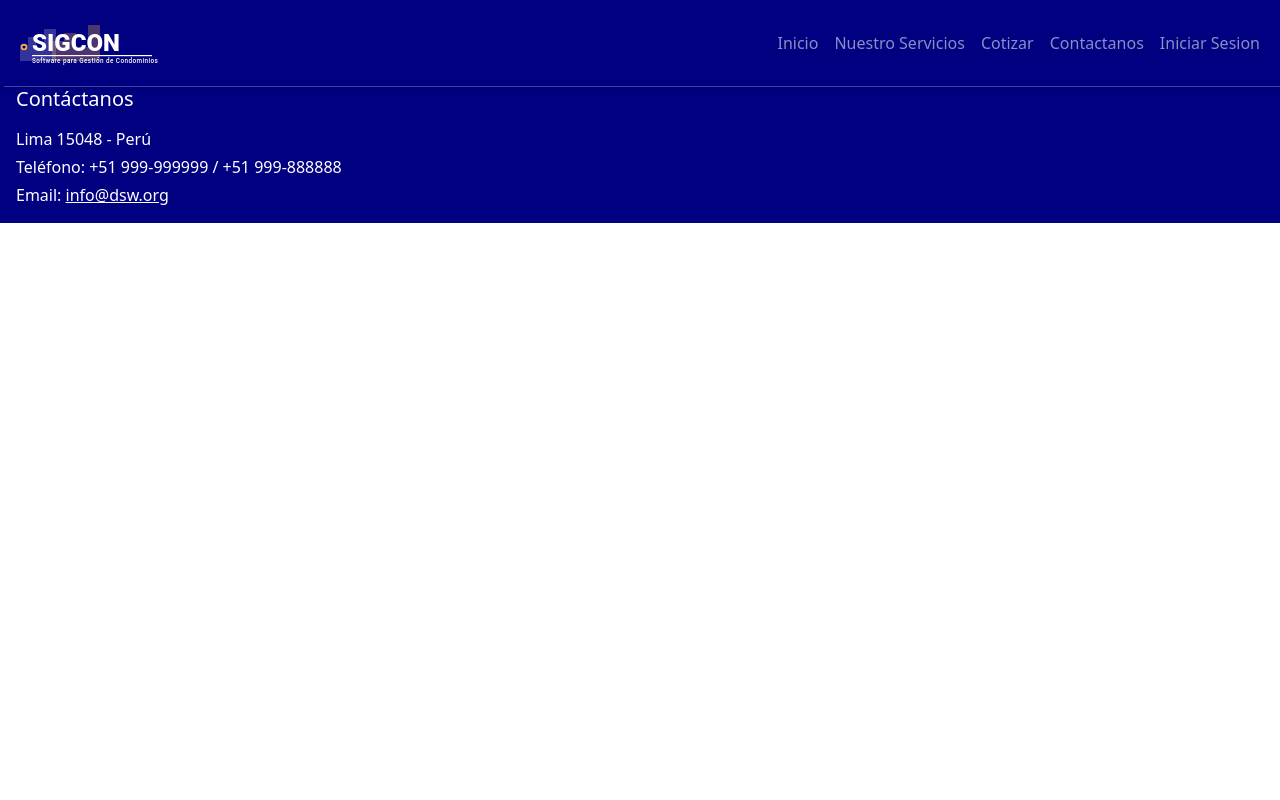
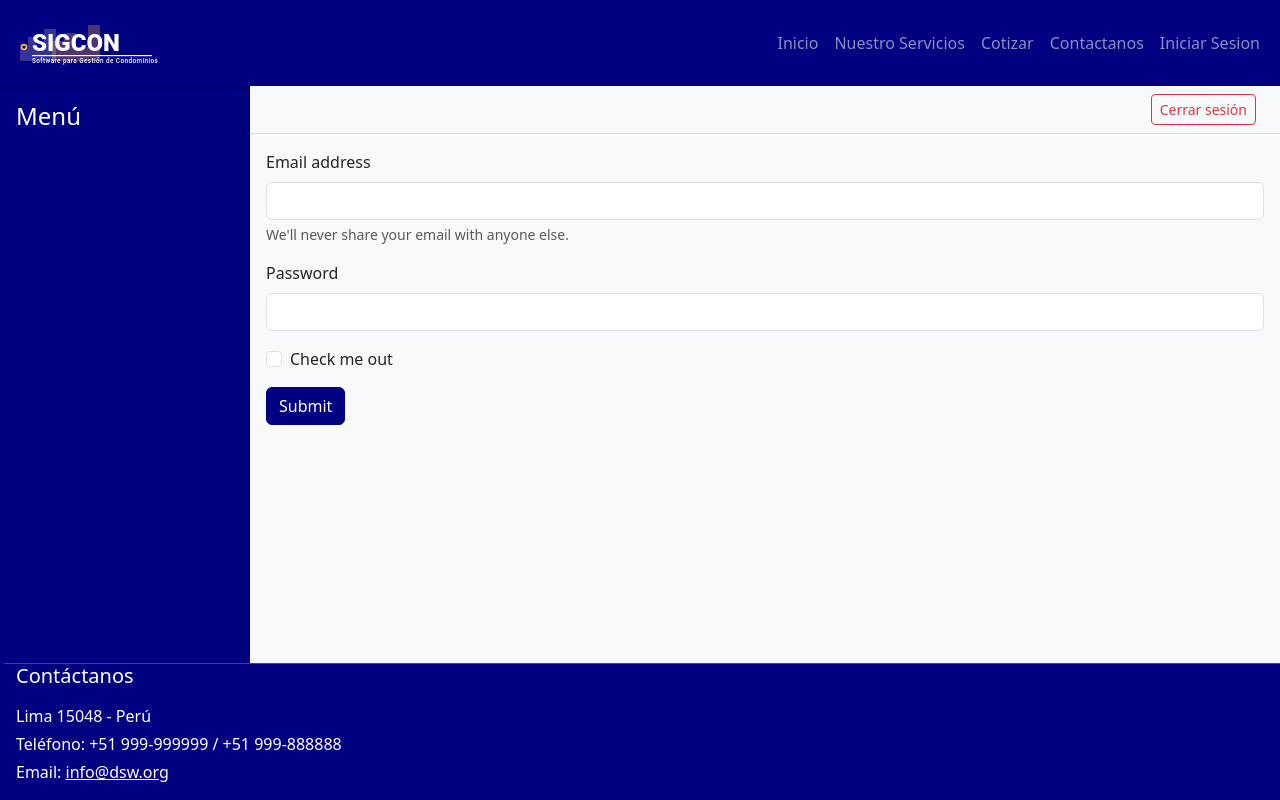
Before and after one commit to zcodlab/261CC3S2BAngularSigconFrontend, an Angular app: page /dashboard/RegistrarPersona in a window 1280 px wide. Before the commit this address led to /. Built offline with nearby package versions, Linux system fonts and the light colour scheme.

Commit message:
add dashboard

```diff
--- a/src/app/app.html
+++ b/src/app/app.html
@@ -1,4 +1,8 @@
-<app-header />
-<app-toast-container />
-<router-outlet/>
-<app-footer />
+<div class="app-container">
+  <app-header />
+  <app-toast-container />
+  <main class="flex-grow-1 d-flex flex-column">
+    <router-outlet />
+  </main>
+  <app-footer />
+</div>
--- /dev/null
+++ b/src/app/components/dashboard/dashboard.html
@@ -0,0 +1,31 @@
+<div class="dashboard-container d-flex flex-grow-1">
+  <!-- Sidebar -->
+  <div class="sidebar bg-primary text-white p-3">
+    <h4 class="mb-4">Menú</h4>
+    <ul class="nav flex-column">
+      @for (modulo of user?.modulos; track modulo.idMod) {
+        <li class="nav-item">
+          <a class="nav-link text-white" [routerLink]="modulo.url">{{ modulo.descripcion }}</a>
+        </li>
+      }
+    </ul>
+  </div>
+
+  <!-- Main content -->
+  <div class="main-content flex-grow-1 d-flex flex-column">
+    <!-- Topbar -->
+    <nav class="navbar navbar-light bg-light justify-content-between px-4 border-bottom">
+      <div>
+        @if (user) {
+          <strong>{{ user.names }} </strong> - <span>{{ user.rol.codigo }}</span>
+        }
+      </div>
+      <button class="btn btn-outline-danger btn-sm" (click)="logout()">Cerrar sesión</button>
+    </nav>
+
+    <!-- Main Section -->
+    <div class="content-area container-fluid p-3 flex-grow-1">
+      <router-outlet></router-outlet>
+    </div>
+  </div>
+</div>
--- /dev/null
+++ b/src/app/components/dashboard/dashboard.scss
@@ -0,0 +1,37 @@
+:host {
+  display: flex;
+  flex-direction: column;
+  flex: 1;
+  overflow: hidden;
+}
+
+.dashboard-container {
+  display: flex;
+  height: 100%;
+  overflow: hidden;
+}
+
+.sidebar {
+  width: 250px;
+  height: 100%;
+  overflow-y: auto;
+}
+
+.main-content {
+  flex: 1;
+  display: flex;
+  flex-direction: column;
+  height: 100%;
+  overflow: hidden;
+}
+
+.navbar {
+  flex-shrink: 0;
+}
+
+.content-area {
+  flex: 1;
+  overflow-y: auto;
+  padding: 1.5rem;
+  background-color: #f8f9fa;
+}
--- /dev/null
+++ b/src/app/components/dashboard/dashboard.ts
@@ -0,0 +1,31 @@
+import { Component, OnInit, inject } from '@angular/core';
+import {Router, RouterModule } from '@angular/router';
+import { AuthService } from '../../services/auth.service';
+import { SessionService } from '../../services/session.service';
+import { UserSesion } from '../../model/user-sesion';
+
+
+@Component({
+  selector: 'app-dashboard',
+  imports: [RouterModule],
+  templateUrl: './dashboard.html',
+  styleUrl: './dashboard.scss',
+})
+export class Dashboard implements OnInit{
+  authService=inject(AuthService);
+  sessionService=inject(SessionService);
+  router=inject(Router);
+  user:UserSesion|null=null;
+
+  ngOnInit(): void {
+    this.user=this.sessionService.getInfoSession();
+  }
+
+  logout(){
+    this.authService.logout();
+    this.router.navigate(['/login']);
+  }
+
+
+
+}
--- /dev/null
+++ b/src/app/components/gestion-mantenimiento/registrar-persona/registrar-persona.html
@@ -0,0 +1,16 @@
+<form>
+  <div class="mb-3">
+    <label for="exampleInputEmail1" class="form-label">Email address</label>
+    <input type="email" class="form-control" id="exampleInputEmail1" aria-describedby="emailHelp">
+    <div id="emailHelp" class="form-text">We'll never share your email with anyone else.</div>
+  </div>
+  <div class="mb-3">
+    <label for="exampleInputPassword1" class="form-label">Password</label>
+    <input type="password" class="form-control" id="exampleInputPassword1">
+  </div>
+  <div class="mb-3 form-check">
+    <input type="checkbox" class="form-check-input" id="exampleCheck1">
+    <label class="form-check-label" for="exampleCheck1">Check me out</label>
+  </div>
+  <button type="submit" class="btn btn-primary">Submit</button>
+</form>
--- a/src/app/components/inicio-sesion/inicio-sesion.ts
+++ b/src/app/components/inicio-sesion/inicio-sesion.ts
@@ -45,7 +45,7 @@ export class InicioSesion {
         this.authService.setToken(this.userResponse.token);
         console.log(this.sessionService.getInfoSession());
         this.toastService.show('Ingreso exitoso', 'success');
-        this.router.navigate(['/']);
+        this.router.navigate(['/dashboard']);
       },
       (err:any)=>{
         console.log(err);
--- a/src/styles.scss
+++ b/src/styles.scss
@@ -1,13 +1,12 @@
+/* You can add global styles to this file, and also import other style files */
 /* You can add global styles to this file, and also import other style files */
 @use "sass:map";
 @use "abstracts/shared" as *;
 // 1. Importar los Iconos de Bootstrap
 @use "bootstrap-icons/font/bootstrap-icons.css";
-
 // 2. Importar Bootstrap (Sass)
 // Esto te permite usar variables, mixins y todas las funciones de Bootstrap
 @use "bootstrap/scss/bootstrap";
-
 
 /* Bootstrap Overrides */
 :root {
```
Also changed, not shown: src/app/app.routes.ts (+8 -0 lines), src/app/components/gestion-mantenimiento/registrar-persona/registrar-persona.ts (added, +11 -0 lines), src/app/components/gestion-mantenimiento/registrar-persona/registrar-persona.scss (added), 2 other files (tests, documents, lock files or other folders).
